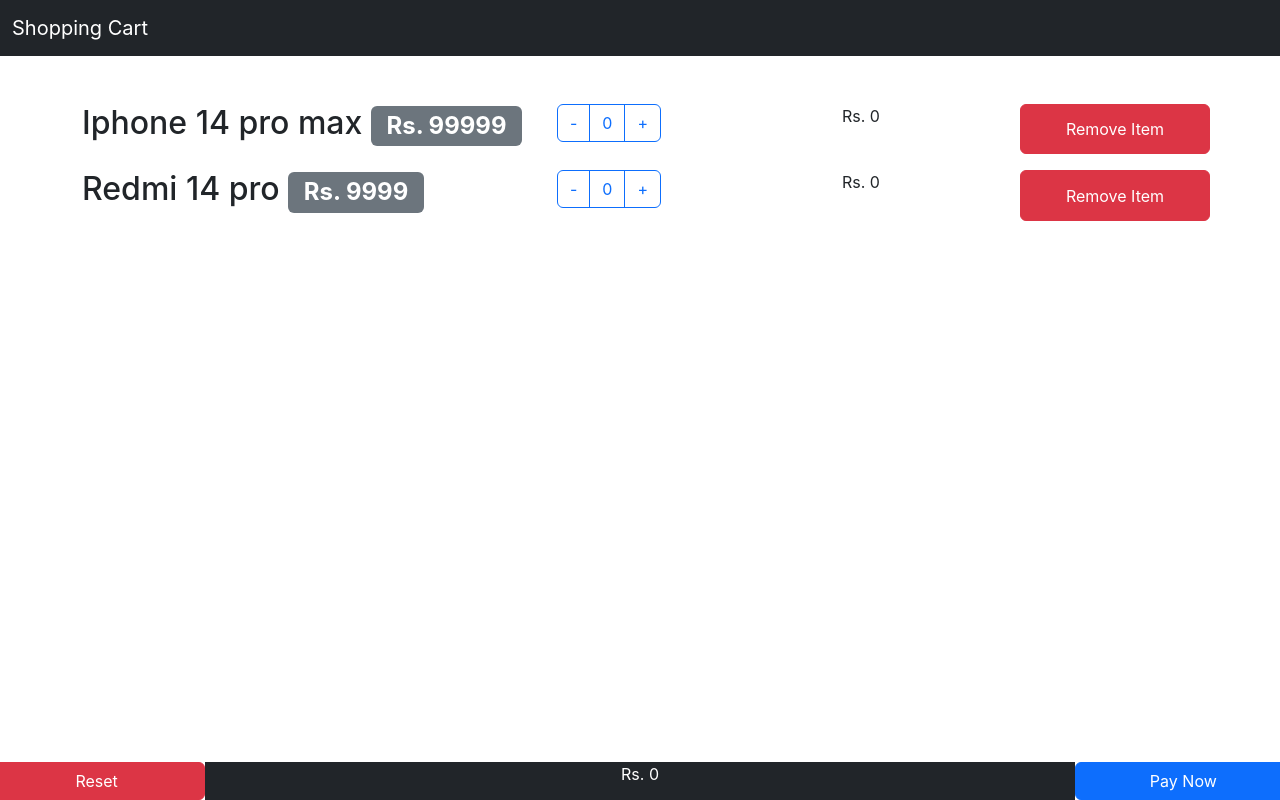
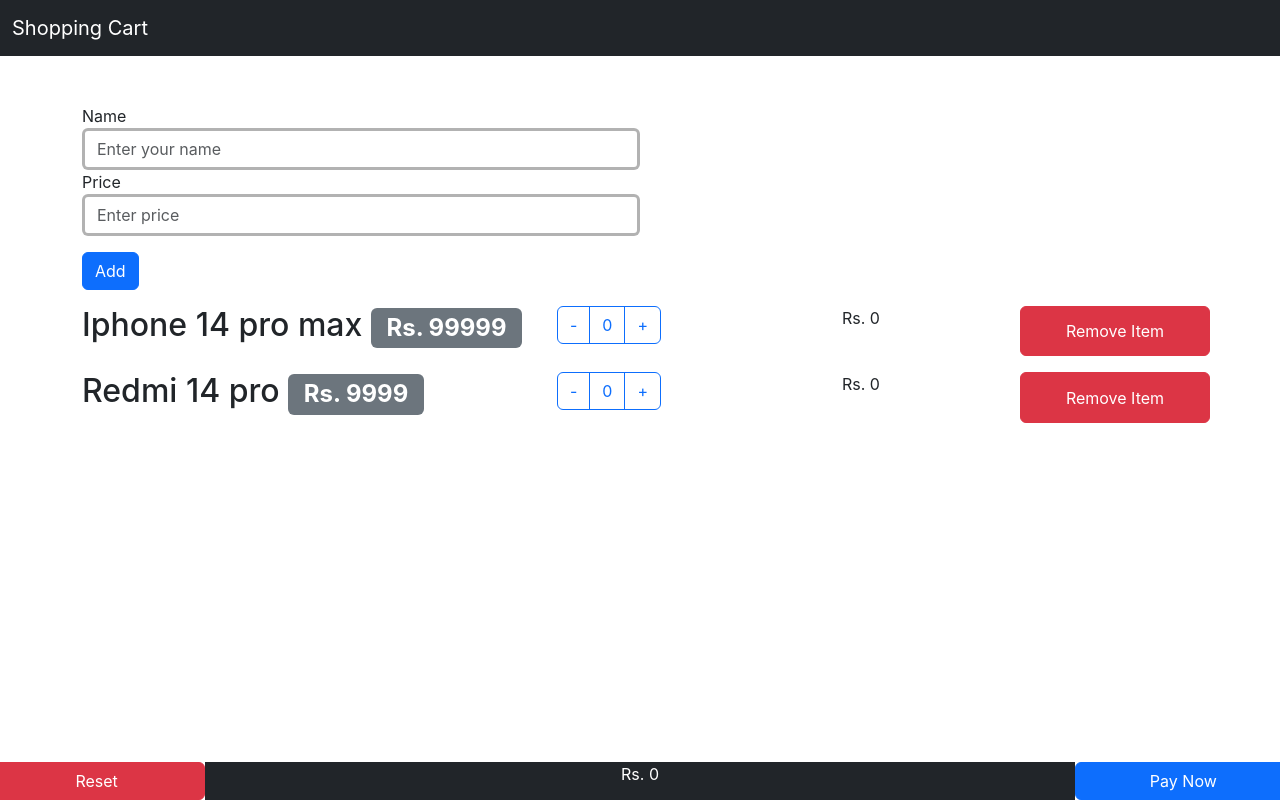
Before and after one commit to ashishp911/ReactJS-Project-1, a React (Create React App) app: page / in a window 1280 px wide. Built offline with nearby package versions, Linux system fonts and the light colour scheme.

Commit message:
added form pt1

```diff
--- a/src/App.js
+++ b/src/App.js
@@ -4,6 +4,7 @@
 import Navbar from "./components/Navbar.js";
 import ProductList from "./components/ProductList.js";
 import Footer from "./components/footer.js";
+import AddItem from "./components/AddItem.js";
 
 function App() {
   const products = [
@@ -71,6 +72,7 @@
     <>
       <Navbar />
       <main className="container mt-5">
+        <AddItem />
         <ProductList
           productList={productList}
           incrementQuantity={incrementQuantity}
--- /dev/null
+++ b/src/components/AddItem.js
@@ -0,0 +1,42 @@
+import React from 'react'
+
+class AddItem extends React.Component{
+  render() {
+    const styles = {
+        border: '3px solid rgba(0, 0, 0, 0.3)',
+   };
+    return (
+      <div>
+        <form>
+          <div className="col-6">
+            <label htmlFor="inputName">Name</label>
+            <input
+              type="text"
+              className="form-control"
+              id="inputName"
+              aria-describedby="name"
+              placeholder="Enter your name"
+              style={styles}
+            />
+          </div>
+
+          <div className="mb-3 col-6">
+            <label htmlFor="inputPrice">Price</label>
+            <input
+              type="number"
+              className="form-control"
+              id="inputPrice"
+              placeholder="Enter price"
+              style={styles}
+            />
+          </div>
+          <button type="submit" className="btn btn-primary">
+            Add
+          </button>
+        </form>
+      </div>
+    );
+  }
+}
+
+export default AddItem;
```
